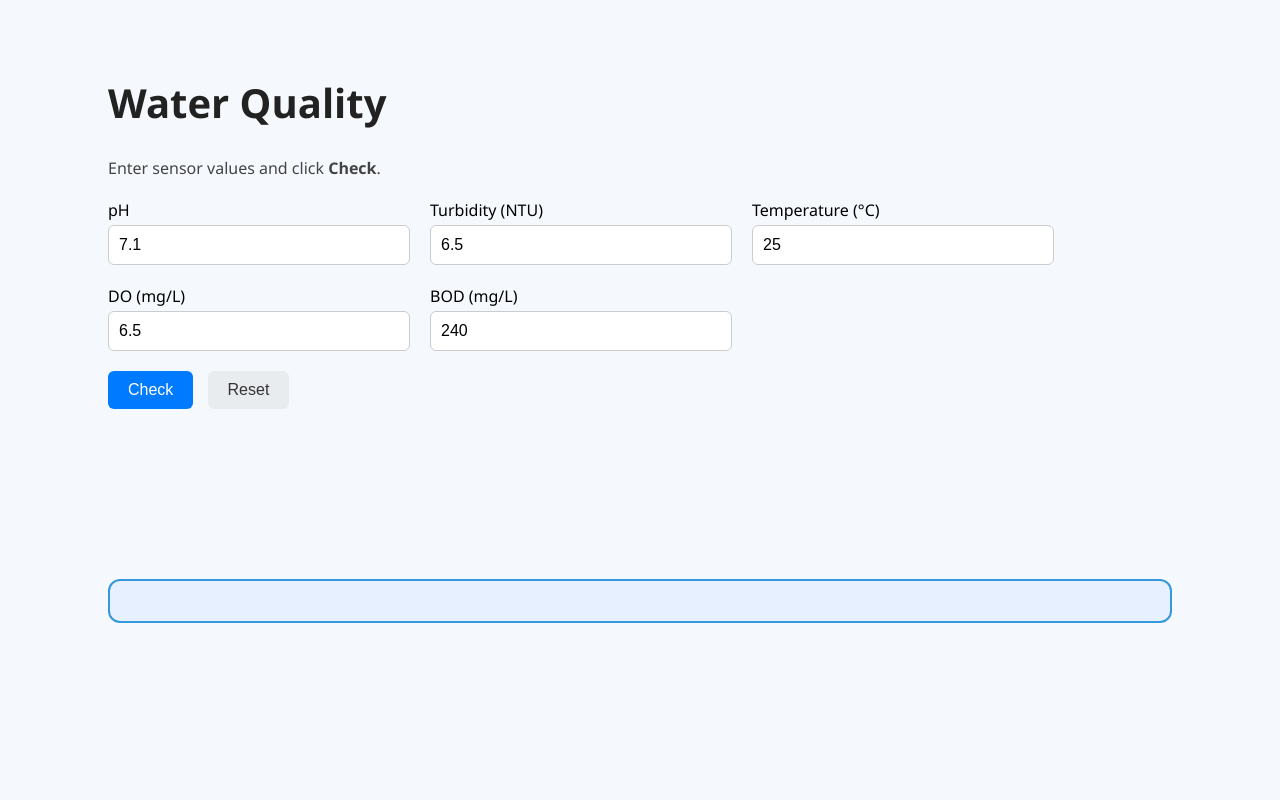
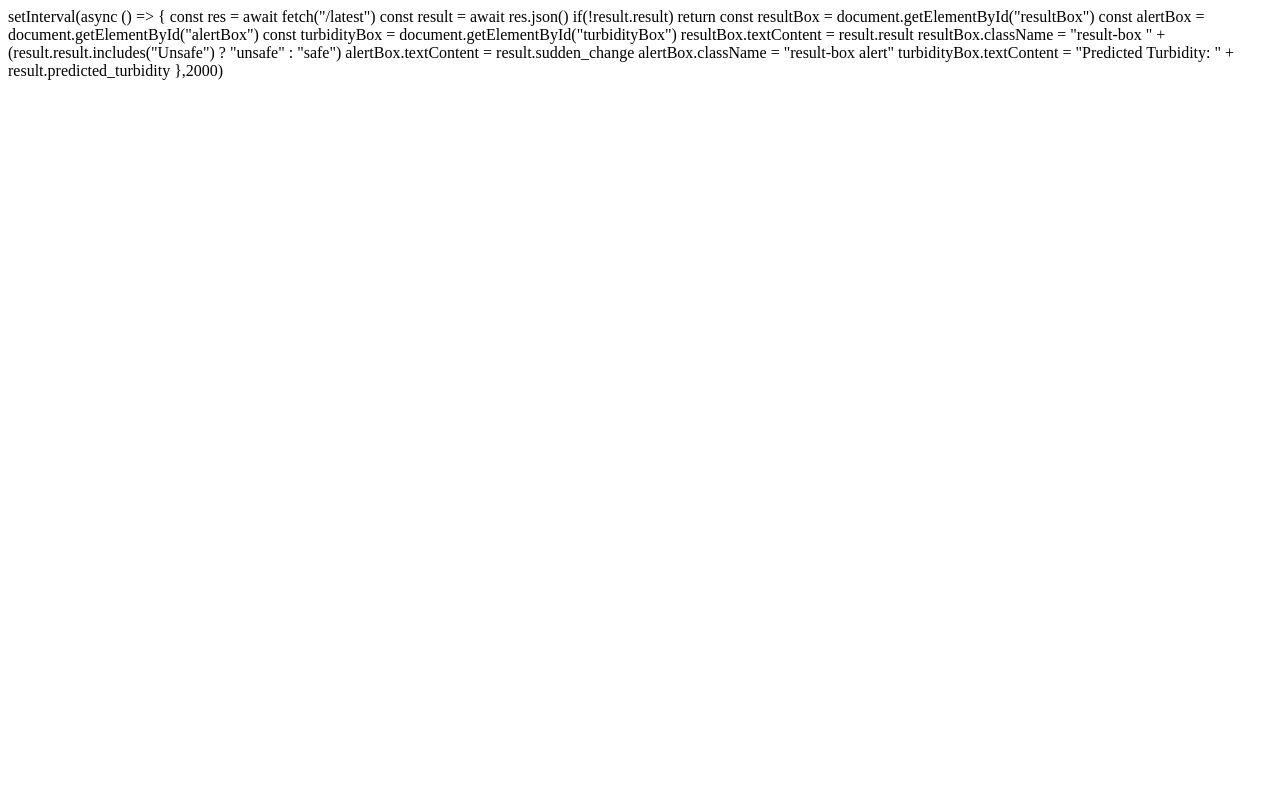
Before and after one commit to CarolinSuresh/WATER_QUALITY_ML, a Flask app: page / in a window 1280 px wide. Run offline with Flask 3, Linux system fonts and the light colour scheme; parts of the project's set-up code (start-up, migrations or seed data) failed here and were passed over.

Commit message:
update message

```diff
--- a/Templates/index.html
+++ b/Templates/index.html
@@ -1,107 +1,20 @@
-<!DOCTYPE html>
-<html lang="en">
-<head>
-  <meta charset="UTF-8" />
-  <meta name="viewport" content="width=device-width, initial-scale=1.0" />
-  <title>Water Quality</title>
-  <style>
-    /* --- KEEP ALL YOUR STYLES AS IS --- */
-    body { font-family: 'Segoe UI', Tahoma, Geneva, Verdana, sans-serif; background-color: #f5f8fc; padding: 40px 100px; }
-    h1 { font-size: 40px; color: #222; font-weight: 700; }
-    p { color: #444; margin-top: 4px; }
-    .form-row { display: flex; flex-wrap: wrap; gap: 20px; margin-top: 20px; }
-    label { font-weight: 500; display: block; margin-bottom: 4px; }
-    input { width: 280px; padding: 10px; font-size: 16px; border: 1px solid #ccc; border-radius: 6px; outline: none; }
-    input:focus { border-color: #007bff; }
-    button { padding: 10px 20px; border: none; border-radius: 6px; font-size: 16px; cursor: pointer; }
-    #checkBtn { background-color: #007bff; color: white; }
-    #resetBtn { background-color: #e9ecef; color: #333; margin-left: 10px; }
-    .result-box { margin-top: 30px; padding: 20px; border-radius: 12px; font-size: 20px; font-weight: 600; text-align: center; }
-    .safe { background-color: #e6fff0; border: 2px solid #2ecc71; color: #065f46; }
-    .unsafe { background-color: #ffe6e6; border: 2px solid #e74c3c; color: #7b241c; }
-    .alert { background-color: #fff6e6; border: 2px solid #ffb84d; color: #8b4513; }
-    .info { background-color: #e6f0ff; border: 2px solid #3498db; color: #1f3d7a; }
-  </style>
-</head>
+setInterval(async () => {
 
-<body>
-  <h1>Water Quality</h1>
-  <p>Enter sensor values and click <strong>Check</strong>.</p>
+  const res = await fetch("/latest")
+  const result = await res.json()
 
-  <form id="waterForm">
-    <div class="form-row">
-      <div>
-        <label for="ph">pH</label>
-        <input type="number" step="0.1" id="ph" name="pH" value="7.1" required />
-      </div>
-      <div>
-        <label for="turbidity">Turbidity (NTU)</label>
-        <input type="number" step="0.1" id="turbidity" name="Turbidity (NTU)" value="6.5" required />
-      </div>
-      <div>
-        <label for="temperature">Temperature (°C)</label>
-        <input type="number" step="0.1" id="temperature" name="Temperature (°C)" value="25" required />
-      </div>
-    </div>
+  if(!result.result) return
 
-    <div class="form-row">
-      <div>
-        <label for="dissolved_oxygen">DO (mg/L)</label>
-        <input type="number" step="0.1" id="dissolved_oxygen" name="DO (mg/L)" value="6.5" required />
-      </div>
-      <div>
-        <label for="conductivity">BOD (mg/L)</label>
-        <input type="number" step="0.1" id="conductivity" name="BOD (mg/L)" value="240" required />
-      </div>
-    </div>
+  const resultBox = document.getElementById("resultBox")
+  const alertBox = document.getElementById("alertBox")
+  const turbidityBox = document.getElementById("turbidityBox")
 
-    <div style="margin-top: 20px;">
-      <button type="submit" id="checkBtn">Check</button>
-      <button type="reset" id="resetBtn">Reset</button>
-    </div>
-  </form>
+  resultBox.textContent = result.result
+  resultBox.className = "result-box " + (result.result.includes("Unsafe") ? "unsafe" : "safe")
 
-  <div id="resultBox" class="result-box"></div>
-  <div id="alertBox" class="result-box"></div>
-  <div id="turbidityBox" class="result-box info"></div>
+  alertBox.textContent = result.sudden_change
+  alertBox.className = "result-box alert"
 
-  <script>
-    document.getElementById("waterForm").addEventListener("submit", async (e) => {
-      e.preventDefault();
+  turbidityBox.textContent = "Predicted Turbidity: " + result.predicted_turbidity
 
-      // Send data keys that match Flask app.py feature names
-      const data = {
-        "pH": parseFloat(document.getElementById("ph").value),
-        "Turbidity (NTU)": parseFloat(document.getElementById("turbidity").value),
-        "Temperature (°C)": parseFloat(document.getElementById("temperature").value),
-        "DO (mg/L)": parseFloat(document.getElementById("dissolved_oxygen").value),
-        "BOD (mg/L)": parseFloat(document.getElementById("conductivity").value),
-      };
-
-      const res = await fetch("/predict", {
-        method: "POST",
-        headers: { "Content-Type": "application/json" },
-        body: JSON.stringify(data),
-      });
-
-      const result = await res.json();
-
-      const resultBox = document.getElementById("resultBox");
-      const alertBox = document.getElementById("alertBox");
-      const turbidityBox = document.getElementById("turbidityBox");
-
-      // Result
-      resultBox.textContent = result.result;
-      resultBox.className = "result-box " + (result.result.includes("Unsafe") ? "unsafe" : "safe");
-
-      // Alert
-      alertBox.textContent = result.sudden_change;
-      alertBox.className = "result-box alert";
-
-      // Predicted Turbidity
-      turbidityBox.textContent = "Predicted Turbidity: " + result.predicted_turbidity;
-      turbidityBox.className = "result-box info";
-    });
-  </script>
-</body>
-</html>
+},2000)
--- a/app.py
+++ b/app.py
@@ -4,69 +4,63 @@ import numpy as np
 
 app = Flask(__name__)
 
-# ---------------------------
-# Load ML models and scalers
+# Load models
 rf = joblib.load('rf_classifier.pkl')
 iso = joblib.load('isolation_forest.pkl')
 lr = joblib.load('linear_regression_turbidity.pkl')
 scaler = joblib.load('scaler_features.pkl')
 scaler_lr = joblib.load('scaler_lr.pkl')
 
-# ---------------------------
+# store latest result
+latest_result = {}
+
 @app.route('/')
 def home():
     return render_template('index.html')
 
-# ---------------------------
 @app.route('/predict', methods=['POST'])
 def predict():
-    try:
 
-        data = request.json
+    global latest_result
 
-        ph = data['pH']
-        turbidity = data['Turbidity (NTU)']
-        temperature = data['Temperature (°C)']
-        do = data['DO (mg/L)']
-        bod = data['BOD (mg/L)']
+    data = request.json
 
-        # Prepare input for Random Forest & Isolation Forest
-        X = np.array([[ph, turbidity, temperature, do, bod]])
-        X_scaled = scaler.transform(X)
+    ph = data['pH']
+    turbidity = data['Turbidity (NTU)']
+    temperature = data['Temperature (°C)']
+    do = data['DO (mg/L)']
+    bod = data['BOD (mg/L)']
 
-        # Random Forest prediction
-        rf_pred = rf.predict(X_scaled)[0]
+    X = np.array([[ph, turbidity, temperature, do, bod]])
+    X_scaled = scaler.transform(X)
 
-        # Isolation Forest (anomaly detection)
-        iso_pred = iso.predict(X_scaled)[0]
+    rf_pred = rf.predict(X_scaled)[0]
+    iso_pred = iso.predict(X_scaled)[0]
 
-        # Linear Regression (predict turbidity)
-        lr_input = np.array([[ph, temperature, do, bod]])
-        lr_input_scaled = scaler_lr.transform(lr_input)
-        predicted_turbidity = lr.predict(lr_input_scaled)[0]
+    lr_input = np.array([[ph, temperature, do, bod]])
+    lr_scaled = scaler_lr.transform(lr_input)
+    predicted_turbidity = lr.predict(lr_scaled)[0]
 
-        # ---------------------------
-        # Convert results to text
+    result_text = "Water is Safe" if rf_pred == 0 else "Water is Unsafe"
+    sudden = "No sudden spike detected"
 
-        result_text = "Water is Safe" if rf_pred == 0 else "Water is Unsafe"
+    if iso_pred == -1:
+        result_text = "Water is Unsafe"
+        sudden = "Sudden spike detected!"
 
-        sudden_change = "No sudden spike detected"
+    latest_result = {
+        "result": result_text,
+        "sudden_change": sudden,
+        "predicted_turbidity": round(float(predicted_turbidity),3)
+    }
 
-        if iso_pred == -1:
-            result_text = "Water is Unsafe"
-            sudden_change = "Sudden spike detected!"
+    return jsonify(latest_result)
 
-        result = {
-            "result": result_text,
-            "sudden_change": sudden_change,
-            "predicted_turbidity": round(float(predicted_turbidity), 3)
-        }
 
-        return jsonify(result)
+@app.route('/latest')
+def latest():
+    return jsonify(latest_result)
 
-    except Exception as e:
-        return jsonify({"error": str(e)})
 
-# ---------------------------
 if __name__ == '__main__':
     app.run(debug=True)
```
